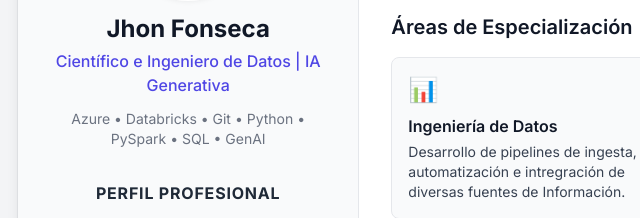
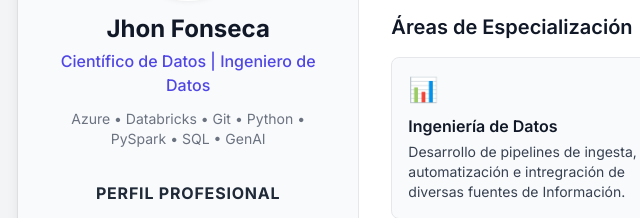
Before and after one commit to jhonfg13/tarjeta-virtual, a plain HTML site: page index.html in a window 1280 px wide. Shown: the part 179-397 px from the top of the page, 110-750 px from the left. Drawn offline with nearby package versions, Linux system fonts and the light colour scheme.

Commit message:
Update index.html

```diff
--- a/index.html
+++ b/index.html
@@ -26,7 +26,7 @@
           <img src="./img/foto_blue.png" alt="Foto de Jhon Fonseca" class="w-full h-full object-cover"/>
         </div>
         <h1 class="text-2xl font-bold text-gray-900">Jhon Fonseca</h1>
-        <p class="text-indigo-600 font-medium mt-1">Científico e Ingeniero de Datos | IA Generativa</p>
+        <p class="text-indigo-600 font-medium mt-1">Científico de Datos | Ingeniero de Datos</p>
         <p class="text-sm text-gray-500 mt-3 px-4">Azure • Databricks • Git • Python • PySpark • SQL • GenAI</p>
 
         <div class="mt-8 w-full text-left">
```
